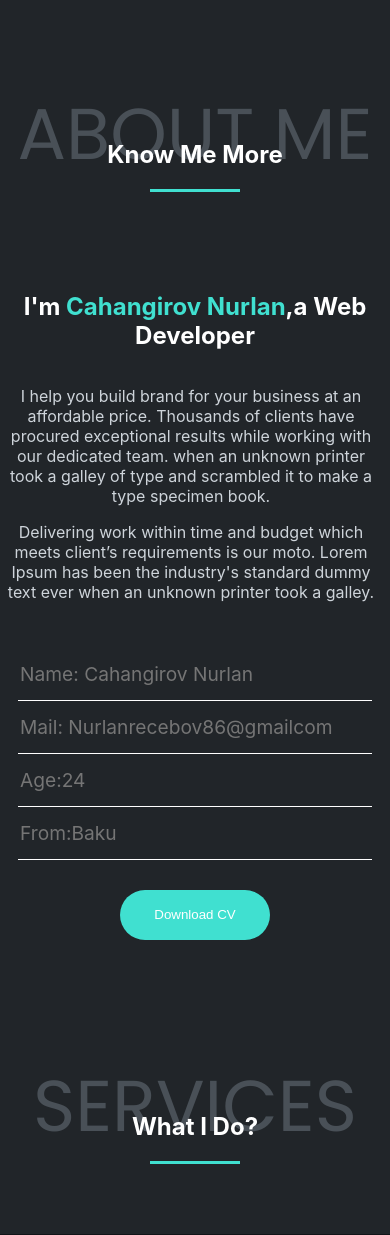
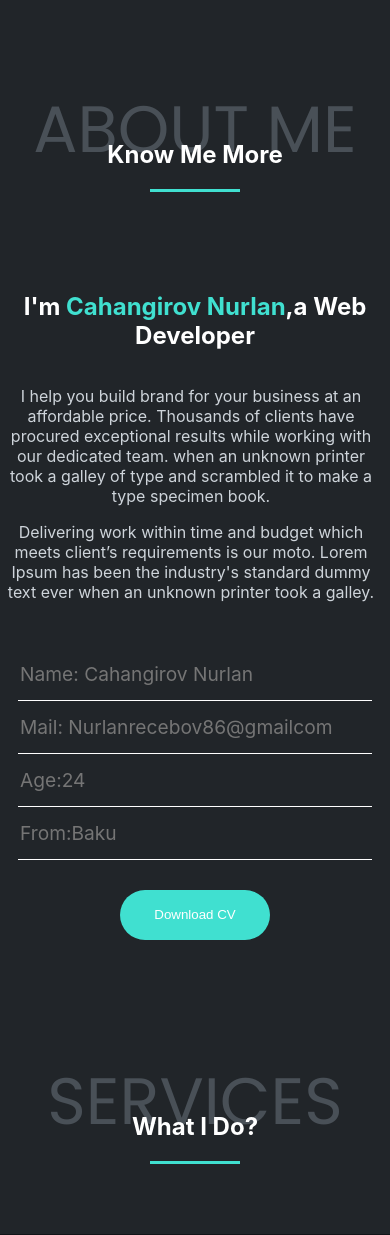
Before and after one commit to nurlan-recebov/Portfolio, a Flask app: page / in a window 390 px wide. Shown: the part 681-1916 px from the top of the page. Run offline with Flask 2, Linux system fonts and the light colour scheme; data comes from the database, SQL or seed files in the repository; some libraries are stand-ins or nearby versions; some web fonts are replaced.

Commit message:
responsivlik

```diff
--- a/static/style.css
+++ b/static/style.css
@@ -159,7 +159,7 @@
 
     @keyframes slide {
         25% {
-            background-image: url(../static/image/mac1.jpg);
+            background-image: url(../static/image/mac2.jpg);
         }
         50% {
             background-image: url(../static/image/slider2.jpg);
@@ -1008,7 +1008,7 @@
             flex-direction: column;
         }
         .arxa {
-            font-size: 4.5em;
+            font-size: 4.1em;
         }
         .bolum {
             width: 350px;
```
